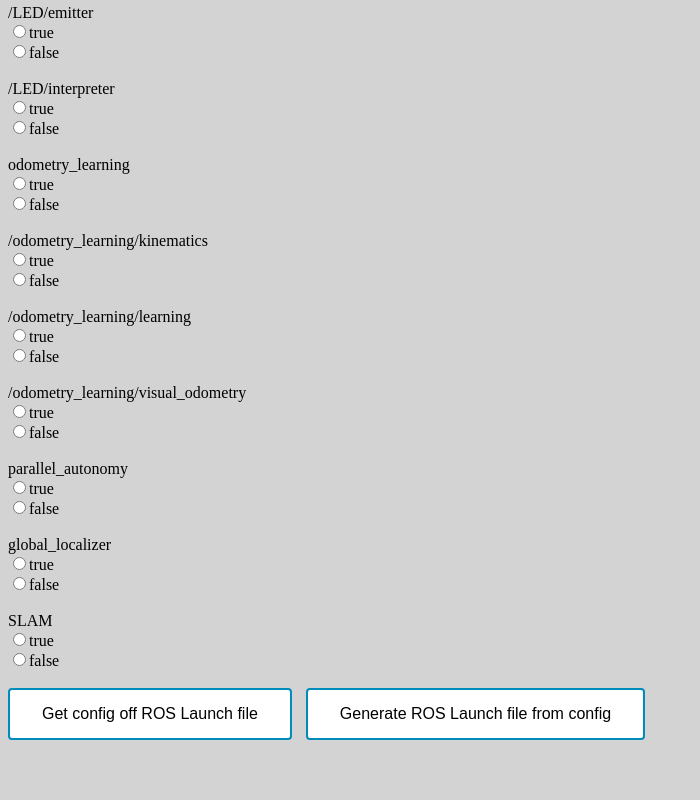
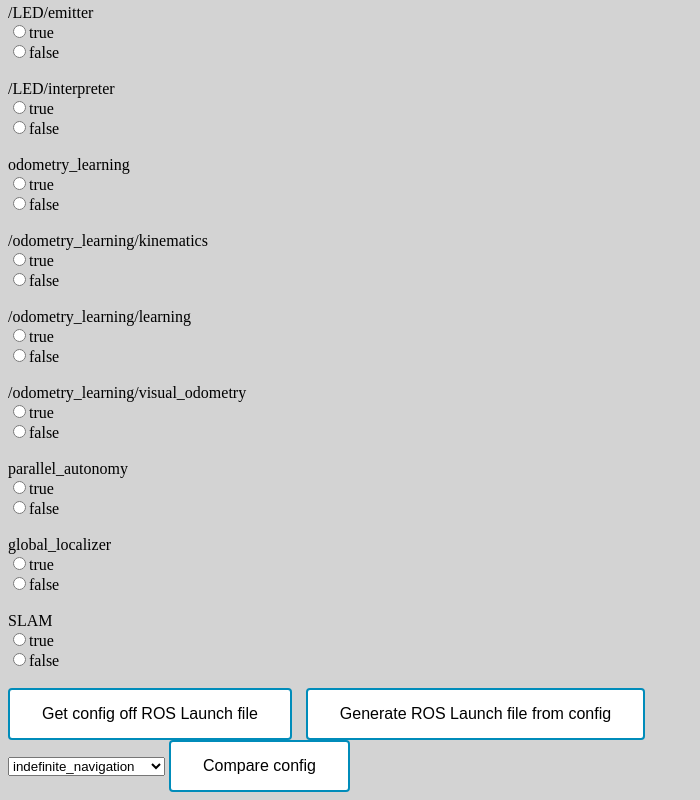
Before and after one commit to Whippsie/Whippsie.github.io, a plain HTML site: page index.html in a window 1280 px wide. Shown: the part 1252-2052 px from the top of the page, without its empty margins (0-700 px from the left). Before the commit the page ends 2000 px from the top, so only its background shows below. Drawn offline with nearby package versions, Linux system fonts and the light colour scheme.

Commit message:
Adding demo config comparison

```diff
--- a/index.html
+++ b/index.html
@@ -22,6 +22,16 @@
 	//updateUI(attributes);
 }
 
+function compare(){
+	var selected = jQuery('#demo_files').val();
+	$.ajax({
+	url: selected+".launch",
+	dataType: "text",
+	success: function (data) {
+			alert(data);
+	}
+});
+}
 $(document).ready(function(){
 	//$('#mods').change(function(){
 		//var selected = jQuery(this).val();
@@ -72,27 +82,8 @@
 <h1 id="title"> Prototype - Configuration Duckietown </h1>
 <div id="space">
 </div>
-<!--<div id="div_camera" class="div_radio">
-<h3> Camera </h3>
-<!--
-<select id="mods" name="modules">
-	<option value="Camera" selected="selected">Camera</option>
-	<option value="Navigation">Navigation</option>
-	<option value="Localization">Localization</option>
-	<option value="Filename">Filename</option>
-	<option value="Apriltags">Apriltags</option>
-	<option value="Coordination">Coordination</option>
-	<option value="Specific flag">Specific flag</option>
-</select>
 
-</div>-->
-<!--<div id="div_navigation" class="div_radio">
-<h3> Navigation </h3>
-</div>
-<div id="div_localization" class="div_radio">
-<h3> Localization </h3>
-</div>
--->
+
 <div id="div_buttons">
 	<div class="btn">
 		<button id="btn_ros2java" onclick="rosToJava()">Get config off ROS Launch file</button>
@@ -103,5 +94,16 @@
 		<a download="" id="downloadlinkros" style="display: none">Download ROS</a>
 	</div>
 </div>
+<!-- change the drop down list to static, checks the files in the folder -->
+<select name="demo_files">
+  <option value="volvo">indefinite_navigation</option>
+  <option value="saab">intersection</option>
+  <option value="fiat">joystick</option>
+  <option value="audi">lane_following</option>
+  <option value="audi">localization</option>
+  <option value="audi">localization_frontend</option>
+  <option value="audi">localization_navigation</option>
+</select>
+<button id="btn_demos" onclick="compare()">Compare config</button>
 </body>
 </html>
```
